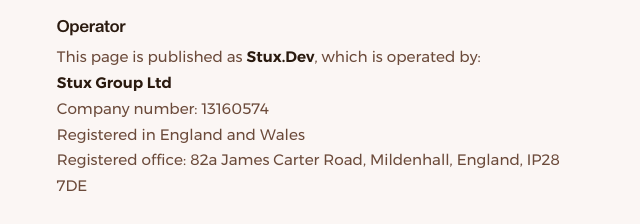
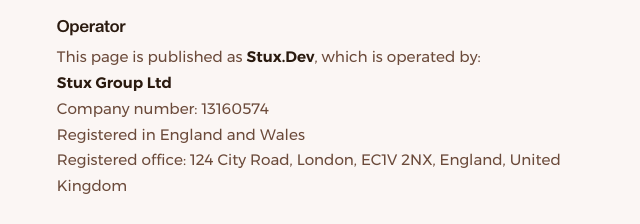
Before and after one commit to StuxDev/servicepage, a plain HTML site: page legal/imprint.html in a window 1280 px wide. Shown: the part 204-428 px from the top of the page, 320-960 px from the left. Drawn offline with Linux system fonts and the light colour scheme.

Commit message:
Release v26.11.13
See CHANGELOG.md for details.

```diff
--- a/legal/imprint.html
+++ b/legal/imprint.html
@@ -78,7 +78,7 @@
     <p><strong>Stux Group Ltd</strong><br>
     Company number: 13160574<br>
     Registered in England and Wales<br>
-    Registered office: 82a James Carter Road, Mildenhall, England, IP28 7DE</p>
+    Registered office: 124 City Road, London, EC1V 2NX, England, United Kingdom</p>
 
     <h2>Contact</h2>
     <p>General enquiries: <a href="mailto:hello@stux.dev">hello@stux.dev</a><br>
```
Also changed, not shown: 2 other files.
